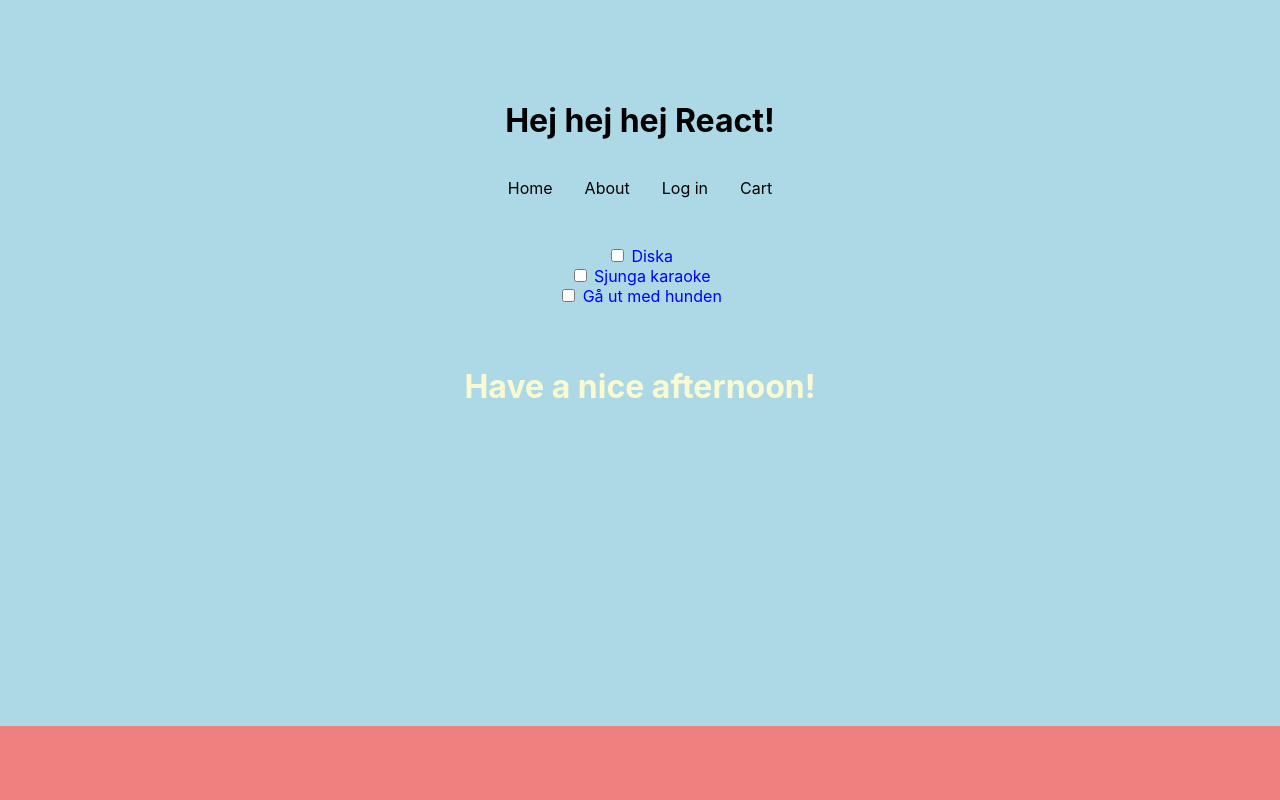
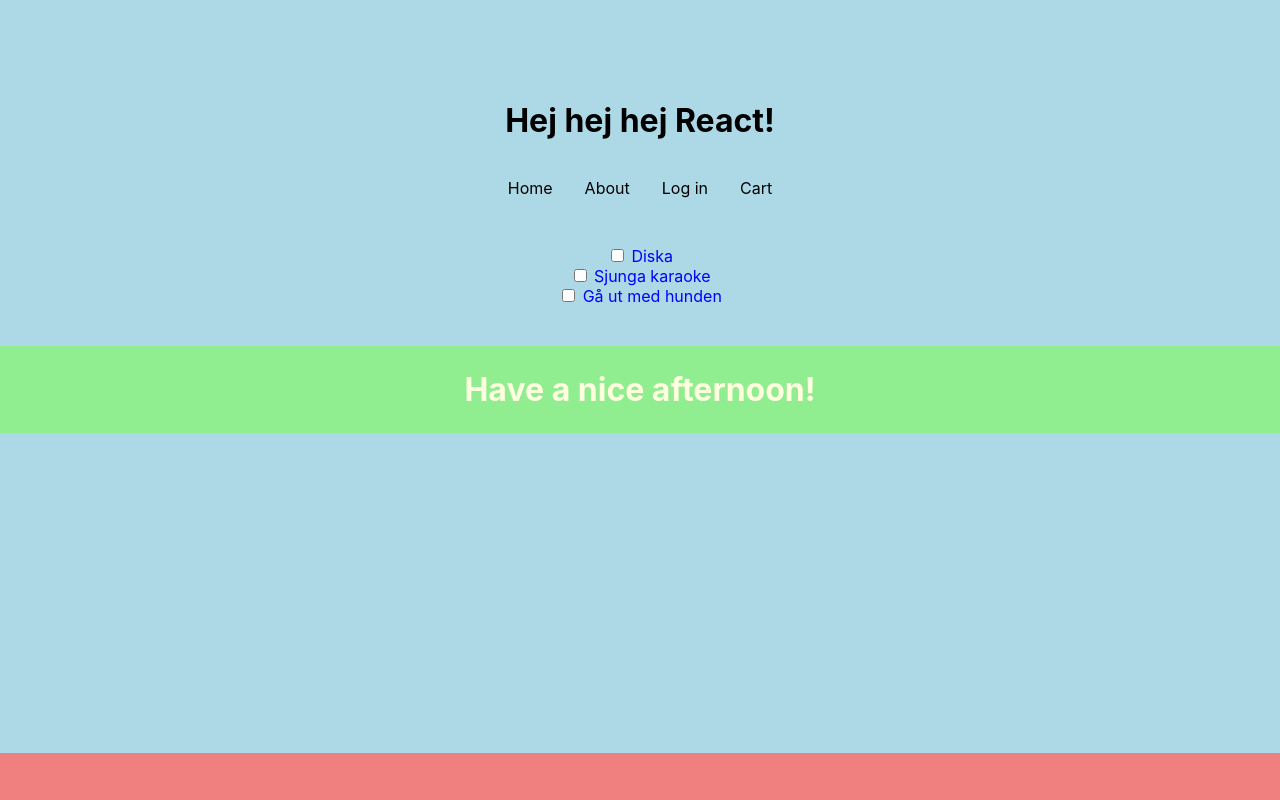
Before and after one commit to AvilinP/reactpractice, a React (Create React App) app: page / in a window 1280 px wide. Shown: the top 800 px of the page. Built offline with nearby package versions, Linux system fonts and the light colour scheme.

Commit message:
added instyle css

```diff
--- a/src/App.css
+++ b/src/App.css
@@ -15,8 +15,7 @@
 }
 
 .clock {
-  padding-top: 2.5rem;
-  color: lightgoldenrodyellow;
+  margin-top: 2.5rem;
 }
 
 .footer {
--- a/src/components/clock.js
+++ b/src/components/clock.js
@@ -14,9 +14,15 @@
         timeOfDay = "evening";
     }
 
+    const styles = {
+        color: "lightyellow",
+        backgroundColor: "lightgreen",
+        padding: "1.5rem"
+    }
+
     return (
         <div className="clock">
-            <h1>Have a nice {timeOfDay}! </h1>
+            <h1 style={styles}> Have a nice {timeOfDay}! </h1>
         </div>
     )
 
```
